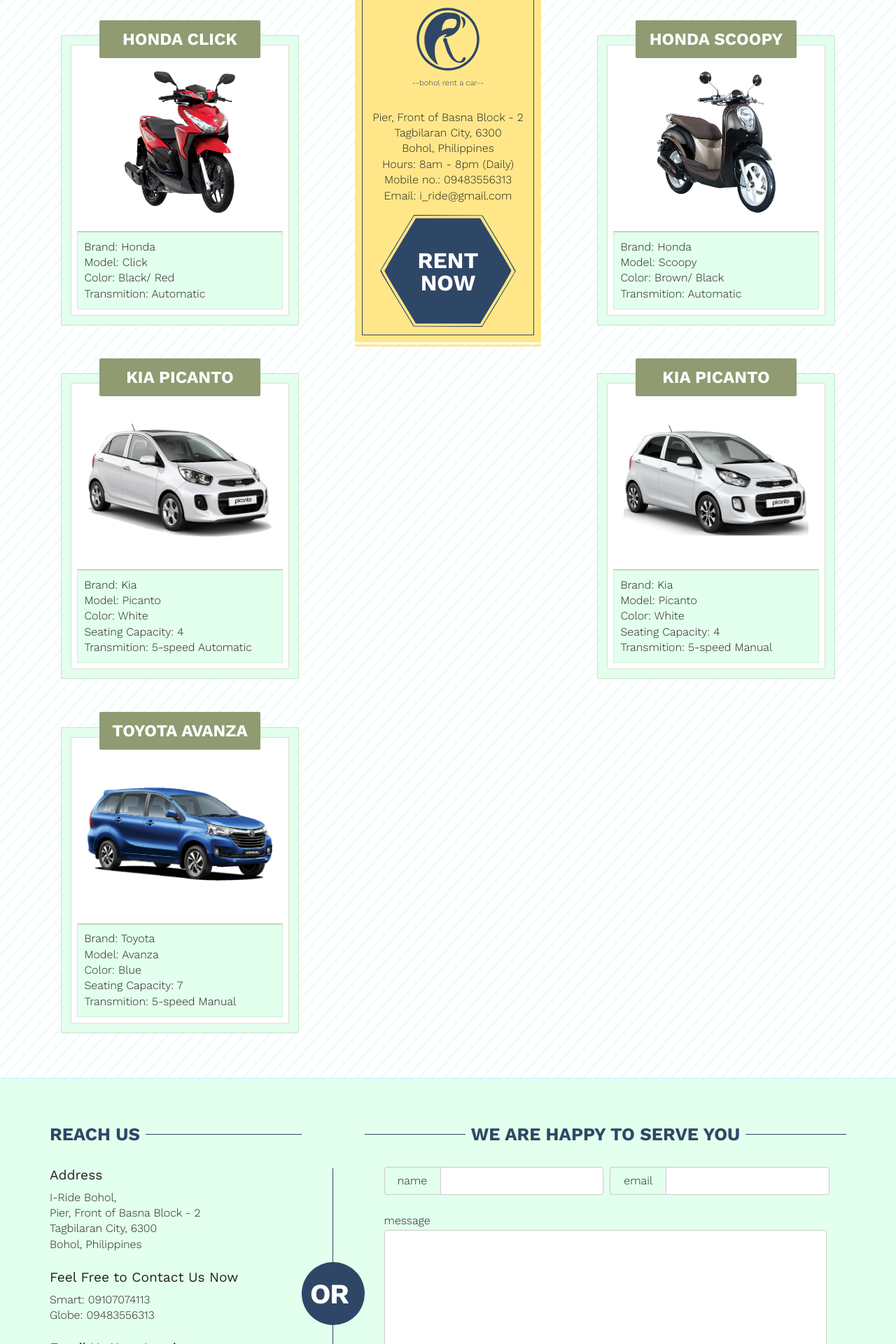
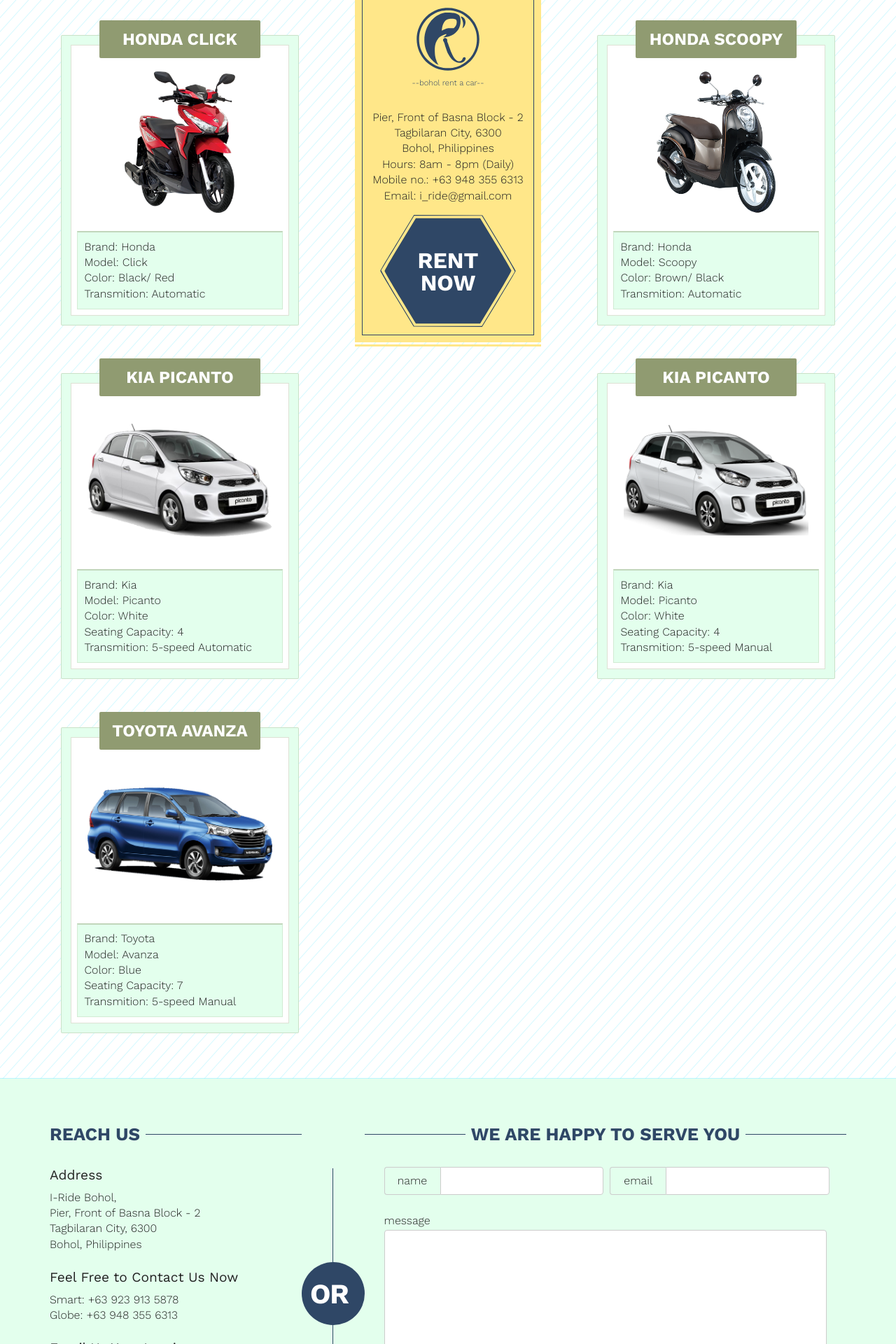
Before and after one commit to indaysite/i-ridebohol, a Jekyll site: the page built from index.html, in a window 1280 px wide. Shown: the part 986-2906 px from the top of the page at 70% size. Built offline with Jekyll 4.4.1, drawn with Linux system fonts in a browser that asks for light colours; some web fonts are replaced; grey boxes are pictures that could not be loaded.

Commit message:
Add files via upload

```diff
--- a/_data/settings.yml
+++ b/_data/settings.yml
@@ -12,8 +12,8 @@
 address: 'Pier, Front of Basna Block - 2<br />Tagbilaran City, 6300<br />Bohol, Philippines'
 phone: soon
 mobile:
- smart: 09107074113
- globe: 09483556313
+ smart: '+63 923 913 5878'
+ globe: '+63 948 355 6313'
 
 # Site Content
 hero:
--- a/_sass/4-sections/lightbox.sass
+++ b/_sass/4-sections/lightbox.sass
@@ -78,7 +78,7 @@
 
          .call-lb-network-flex
             +display(flex)
-            height: 233px
+            height: 275px
             margin-bottom: 20px
             +position(relative)
 
@@ -106,7 +106,6 @@
             background-color: $section-main
             border: 1px solid $border
             padding: 7px 10px 10px
-            margin-bottom: 20px
 
             p
                line-height: 1.3
@@ -116,6 +115,7 @@
                margin-left: 25px
 
          .call-lb-phone
+            display: none
             margin: 0px
 
          .rent-lb-flex
```
